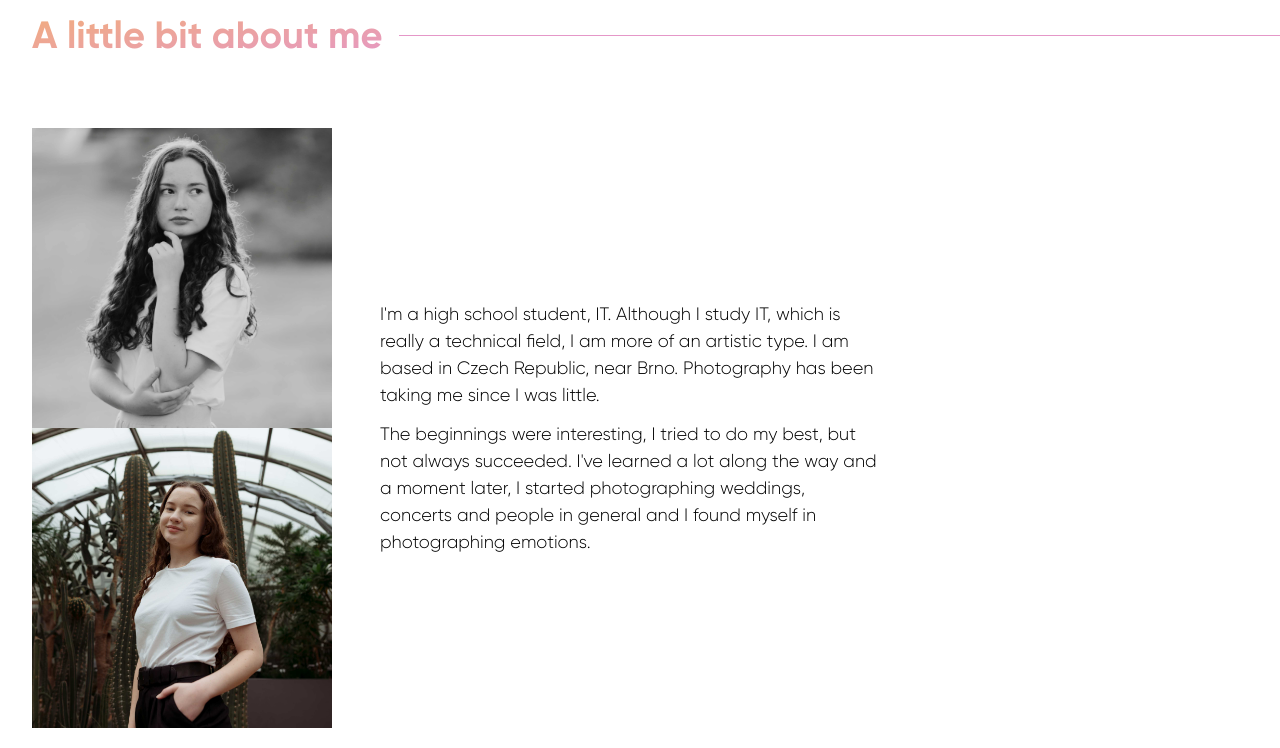
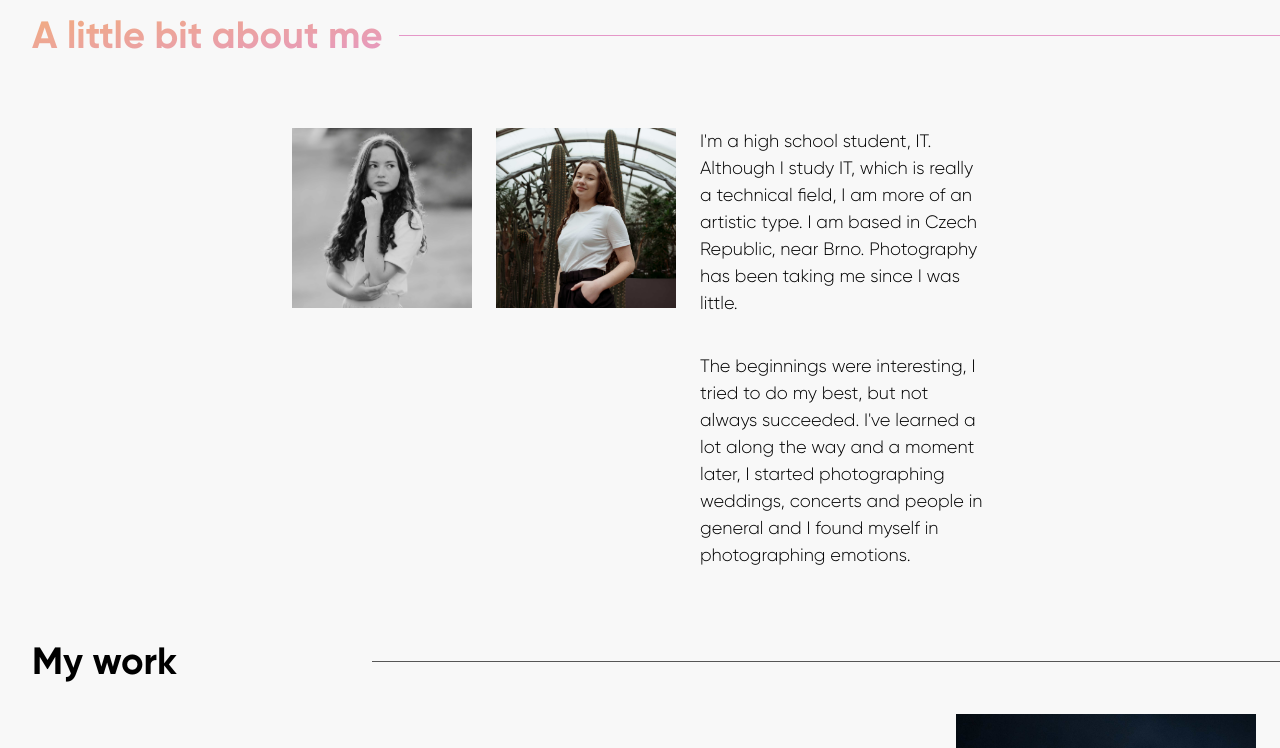
Before and after one commit to TereziePrchalova/photography-website, a Next.js app: page / in a window 1280 px wide. Shown: the part 960-1708 px from the top of the page. Built offline with nearby package versions, Linux system fonts and the light colour scheme.

Commit message:
Progress

```diff
--- a/components/About.js
+++ b/components/About.js
@@ -14,17 +14,17 @@ export default function About(data) {
                         </svg>
                     </div>
                 </div>
-                <div className="my-6 md:pl-8 md:flex lg:flex lg:my-16">
-                    <div className="flex justify-center mt-1 mb-6 md:flex md:flex-col lg:my-0">
-                        <div className="relative w-[157px] h-[157px] mr-4 md:mr-4 md:w-[225px] md:h-[225px] lg:mr-6 lg:w-[300px] lg:h-[300px]">
+                <div className="my-6 md:flex md:mx-auto md:w-[696px] lg:flex lg:my-16 ">
+                    <div className="flex justify-center mt-1 mb-6 md:my-0 md:flex md:flex-col lg:flex-row">
+                        <div className="relative w-[157px] h-[157px] mr-4 md:mr-6 md:mb-4  lg:mr-6 lg:w-[180px] lg:h-[180px]">
                             <Image src="/images/first.jpg" alt="me" objectFit="cover" layout="fill"/>
                         </div>
-                        <div className="relative w-[157px] h-[157px] md:w-[225px] md:h-[225px] lg:w-[300px] lg:h-[300px]">
+                        <div className="relative w-[157px] h-[157px] lg:w-[180px] lg:h-[180px]">
                             <Image src="/images/second.jpg" alt="me" objectFit="cover" layout="fill"/>
                         </div>
                     </div>
-                    <div className="m-auto w-[320px] md:w-[460px] lg:w-[500px] xl:ml-6">
-                        <p className='p mb-3'>I'm a high school student, IT. Although I study IT, which is really a technical field, I am more of an artistic type. I am based in Czech Republic, near Brno. Photography has been taking me since I was little.</p>
+                    <div className="m-auto w-[320px] md:w-[400px] md:mt-0 md:mx-0 lg:w-[500px] xl:ml-6">
+                        <p className='p mb-3 md:mb-9'>I'm a high school student, IT. Although I study IT, which is really a technical field, I am more of an artistic type. I am based in Czech Republic, near Brno. Photography has been taking me since I was little.</p>
                         <p className="p">The beginnings were interesting, I tried to do my best, but not always succeeded. I've learned a lot along the way and a moment later, I started photographing weddings, concerts and people in general and I found myself in photographing emotions.</p>
                     </div>
                 </div>
--- a/components/HeroSlider.js
+++ b/components/HeroSlider.js
@@ -39,7 +39,7 @@ export default function HeroSlider(data) {
                             <Image src="/images/slider/heroSliderFirst.jpeg" alt="me" objectFit="cover" layout="fill"/>
                         </div>
                         <h2 className="heroSubheadline md:-mb-2 lg:mt-4">Moments that matter</h2>
-                        <p className="p w-[300px] mt-1 mb-6 xl:w-[390px]">If you're looking for an artist to capture your milestones and moments in-between, we just might be a match made in heaven!</p>
+                        <p className="heroText w-[300px] mt-1 mb-6 xl:w-[390px]">If you're looking for an artist to capture your milestones and moments in-between, we just might be a match made in heaven!</p>
                         <a href="https://eu.zonerama.com/TereziePrchalova/743152" target="_blank">
                             <button className="w-[150px] h-[40px] bg-black text-white transition-all duration-500 hover:bg-orange">More</button>
                         </a>
--- a/components/Navbar.js
+++ b/components/Navbar.js
@@ -31,7 +31,7 @@ export default function Navbar(data) {
 
   return (
     <>
-      <div className="w-full fixed z-50 left-0 top-0 bg-white">
+      <div className="w-full fixed z-50 left-0 top-0 bg-lightWhite">
           <nav className="bg-transparent relative flex justify-between items-center py-6 pl-6 pr-8 md:py-5 md:px-8 lg:py-8 xl:pt-[3rem] xl:pb-8 xl:px-12 max-w-[1440px] xl:m-auto">
               <div className="nav-logo flex items-center justify-start md:justify-center ">
                 <div className="relative w-[120px] h-[65px]">
--- a/pages/index.js
+++ b/pages/index.js
@@ -5,7 +5,7 @@ import Work from "../components/Work";
 
 export default function Home() {
   return (
-    <div className="mt-[8rem] xl:mt-[11rem]">
+    <div className="bg-lightWhite pt-[8rem] xl:pt-[11rem]">
       <HeroText/>
       <HeroSlider/>
       <About/>
--- a/styles/globals.css
+++ b/styles/globals.css
@@ -60,7 +60,8 @@ a {
   .h2 { @apply font-GilroyBold text-24px md:text-32px xl:text-38px }
   .copy { @apply font-GilroyLight text-16px md:text-22px xl:text-22px }
   .heroSubheadline { @apply font-GilroyBold text-24px md:text-30px lg:text-24px xl:text-30px }
+  .heroText { @apply font-GilroyLight text-14px md:text-16px lg:text-14px xl:text-18px }
 
-  .p { @apply font-GilroyLight text-14px md:text-16px lg:text-14px xl:text-18px }
+  .p { @apply font-GilroyLight text-14px md:text-18px lg:text-18px xl:text-18px }
   .link { @apply font-GilroyBold text-28px }
 }
--- a/tailwind.config.js
+++ b/tailwind.config.js
@@ -14,6 +14,7 @@ module.exports = {
         "grey": "#565656",
         "orange": "#F2AE7A",
         "purple": "#E597C8",
+        "lightWhite": "#F8F8F8",
       },
 
       fontFamily: {
```
